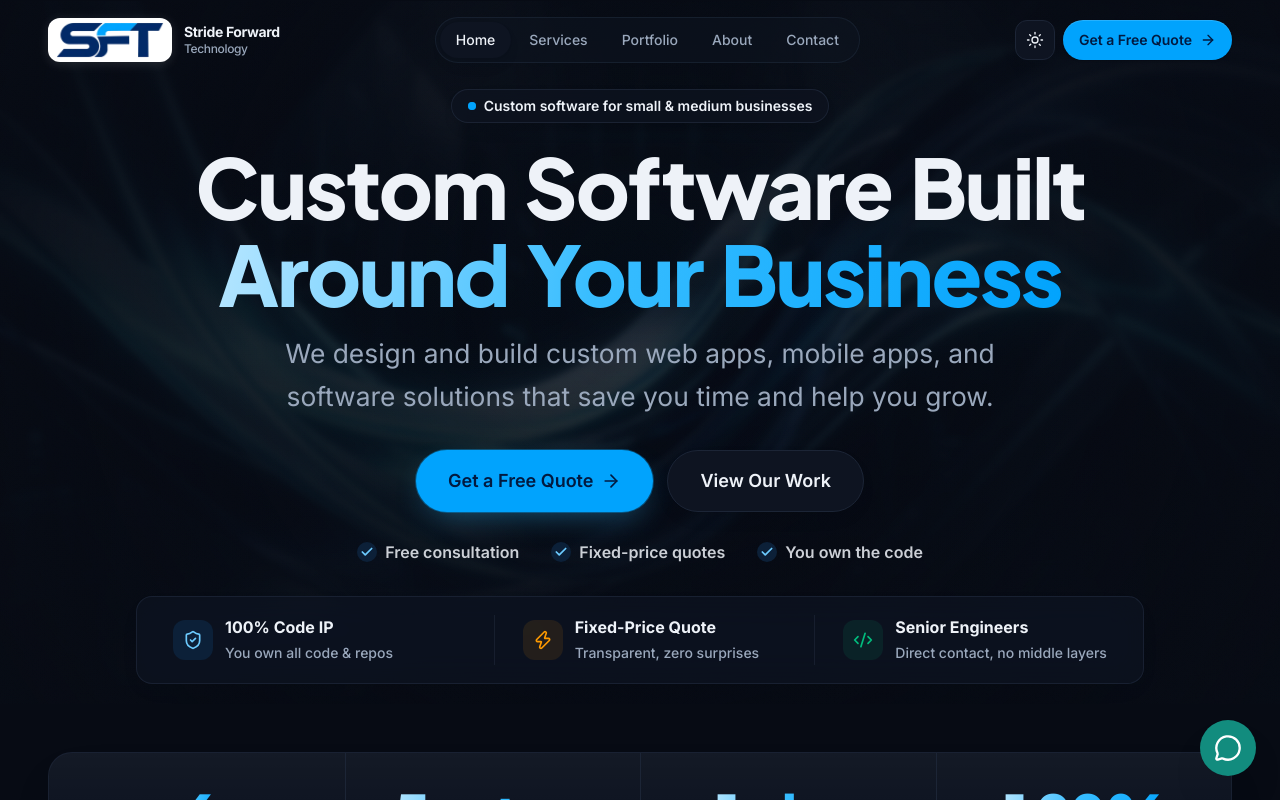
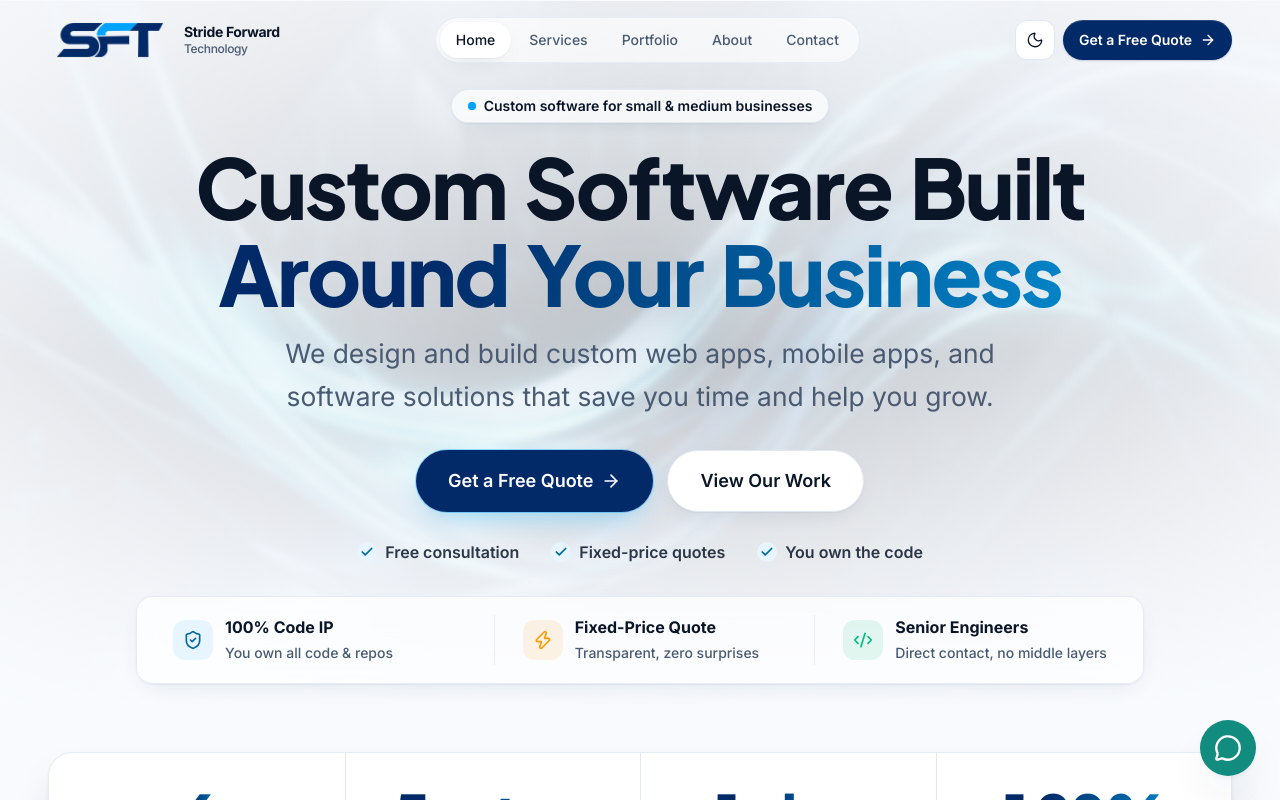
Before and after one commit to Vino200003/Stride-Forward-Technology, a React (Vite) app: page / in a window 1280 px wide. Shown: the top 800 px of the page. Built offline with nearby package versions, Linux system fonts and the light colour scheme.

Commit message:
fix: correct theme color and update theme logic for light mode as default

```diff
--- a/index.html
+++ b/index.html
@@ -6,23 +6,19 @@
     <link rel="icon" href="/favicon.ico" sizes="any" />
     <link rel="icon" type="image/png" sizes="32x32" href="/favicon-32.png" />
     <link rel="apple-touch-icon" href="/apple-touch-icon.png" />
-    <meta name="theme-color" content="#070b14" />
+    <meta name="theme-color" content="#022A68" />
     <!-- Fallback title; each page sets its own title, description and Open Graph tags via react-helmet-async (src/components/ui/Seo.tsx) -->
     <title>Stride Forward Technology | Custom Software Built Around Your Business</title>
     <!-- Self-hosted fonts (public/fonts), preloaded so text renders in the brand fonts without a late swap -->
     <link rel="preload" href="/fonts/inter-latin-var.woff2" as="font" type="font/woff2" crossorigin />
     <link rel="preload" href="/fonts/plus-jakarta-sans-latin-var.woff2" as="font" type="font/woff2" crossorigin />
-    <!-- Dark mode is the primary/default theme. -->
+    <!-- Light mode is the default theme; dark only when the visitor chose it. -->
     <script>
       try {
-        if (localStorage.getItem('sft-theme') === 'light') {
-          document.documentElement.classList.remove('dark');
-        } else {
+        if (localStorage.getItem('sft-theme') === 'dark') {
           document.documentElement.classList.add('dark');
         }
-      } catch (e) {
-        document.documentElement.classList.add('dark');
-      }
+      } catch (e) {}
     </script>
   </head>
   <body>
--- a/src/components/layout/Logo.tsx
+++ b/src/components/layout/Logo.tsx
@@ -12,31 +12,28 @@ type LogoProps = {
 /**
  * Company logo linking to the home page.
  * Uses the authentic brand logo (/logo-mark.webp, /logo-mark.png) across all modes.
- * On dark backgrounds / dark mode, a crisp white rounded badge ensures the navy
- * lettering remains fully visible with maximum contrast while preserving original brand colors.
+ * Light mode uses the navy + cyan logo (/logo-mark.*); dark mode swaps in the
+ * official reversed white + cyan logo (/logo-mark-light.*) with no background.
  */
 export default function Logo({ variant = 'auto', className, onClick }: LogoProps) {
   const isLight = variant === 'light'
 
   return (
     <Link to="/" onClick={onClick} className={cn('inline-flex items-center gap-3 rounded-lg', className)}>
-      {/* Brand logo: uses normal mode logo with white pill on dark backgrounds */}
+      {/* Light mode: navy + cyan logo (on a white badge over the dark footer) */}
       <picture
         className={cn(
-          'flex items-center justify-center rounded-xl px-2 py-1 transition-all duration-200',
-          isLight
-            ? 'bg-white shadow-sm ring-1 ring-white/10'
-            : 'bg-transparent dark:bg-white dark:shadow-[0_2px_12px_rgba(255,255,255,0.12)]',
+          'flex items-center justify-center rounded-xl px-2 py-1 dark:hidden',
+          isLight && 'bg-white shadow-sm ring-1 ring-white/10',
         )}
       >
         <source srcSet="/logo-mark.webp" type="image/webp" />
-        <img
-          src="/logo-mark.png"
-          alt=""
-          width={120}
-          height={40}
-          className="h-8 w-auto sm:h-9 object-contain"
-        />
+        <img src="/logo-mark.png" alt="" width={120} height={40} className="h-8 w-auto object-contain sm:h-9" />
+      </picture>
+      {/* Dark mode: official reversed white + cyan logo, no background */}
+      <picture className="hidden items-center justify-center px-2 py-1 dark:flex">
+        <source srcSet="/logo-mark-light.webp" type="image/webp" />
+        <img src="/logo-mark-light.png" alt="" width={120} height={40} className="h-8 w-auto object-contain sm:h-9" />
       </picture>
 
       <span
--- a/src/context/ThemeProvider.tsx
+++ b/src/context/ThemeProvider.tsx
@@ -1,17 +1,17 @@
 import { useCallback, useEffect, useMemo, useState, type ReactNode } from 'react'
 import { ThemeContext, type Theme } from './theme'
 
-// New key so stale 'light' values saved by the old light-default build are ignored.
+// Visitor's explicit theme choice.
 // Keep in sync with the inline script in index.html.
 const STORAGE_KEY = 'sft-theme'
 
-/** Dark mode is the primary default. Only a visitor's explicit toggle is remembered in localStorage. */
+/** Light mode is the default. Only a visitor's explicit toggle is remembered in localStorage. */
 function getInitialTheme(): Theme {
   try {
     const saved = localStorage.getItem(STORAGE_KEY)
-    return saved === 'light' ? 'light' : 'dark'
+    return saved === 'dark' ? 'dark' : 'light'
   } catch {
-    return 'dark'
+    return 'light'
   }
 }
 
```
